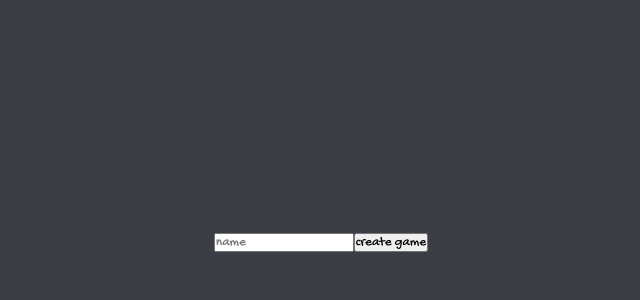
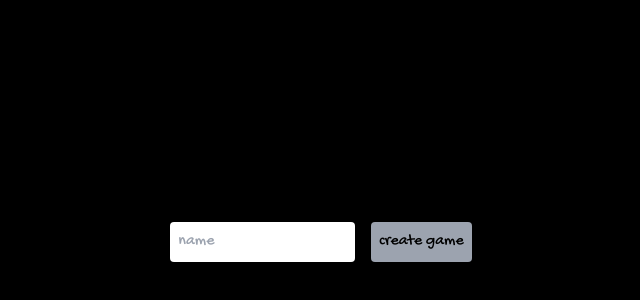
Before and after one commit to dstarr25/dpiction, a Vue app: page / in a window 1280 px wide. Shown: the part 158-458 px from the top of the page, without its empty margins (319-959 px from the left). Built offline with nearby package versions, Linux system fonts and the light colour scheme.

Commit message:
added tailwind and cool transitions.

```diff
--- a/index.html
+++ b/index.html
@@ -6,6 +6,7 @@
     <meta name="viewport" content="width=device-width, initial-scale=1.0">
     <title>dPiction</title>
     <link rel="stylesheet" href="https://fonts.googleapis.com/css2?family=Material+Symbols+Outlined:opsz,wght,FILL,GRAD@24,400,0,0" />
+    <script src="https://cdn.tailwindcss.com"></script>
   </head>
   <body>
     <div id="app"></div>
--- a/src/App.vue
+++ b/src/App.vue
@@ -28,12 +28,7 @@ export default {
         }
     },
     mounted() {
-        // let queryString = window.location.search;
-        // let urlParams = new URLSearchParams(queryString);
-
-        // if (urlParams.has('gameId')) {
-        //     locationFilter = urlParams.get('location');
-        // }
+        // something
     },
     computed: {
         urlSearchParams() {
@@ -70,12 +65,10 @@ export default {
                     this.players[data.name] = new Player(data.name)
                 }
             })
-            this.socket.addEventListener('error', (event) => {
-                // An error occurred during the connection attempt
-                sendErrorMessage('Connection error. Try again later.')
-            })
             this.socket.addEventListener('close', (event) => {
+                console.log('close event code: ', event.code)
                 sendErrorMessage(`Error: ${CodeMessages[event.code]}`)
+                this.resetData()
             })
         },
         createGame() {
@@ -85,6 +78,12 @@ export default {
         joinGame() {
             const gameId = this.urlSearchParams.get('gameId') as string
             this.startWebSocket(gameId)
+        },
+        resetData() {
+            this.players = { }
+            this.admin = ""
+            this.name = ""
+            this.gameId = ""
         }
     }
 }
@@ -92,16 +91,29 @@ export default {
 
 <template>
     <!-- <DrawingCanvas /> -->
-    <div class="container">
-        <div v-if="!gameId">
-            <input type="text" placeholder="name" v-model="name">
+    <div class="appContainer">
+        <transition mode="out-in"
+            enter-active-class="duration-300 ease-in-out"
+            enter-from-class="opacity-0"
+            enter-to-class="opacity-100"
+            leave-active-class="duration-300 ease-in-out"
+            leave-from-class="opacity-100"
+            leave-to-class="opacity-0"
+        >
+            <div v-if="!gameId" class="flex gap-4 bg-black p-10 w-full h-full flex justify-center items-center">
+                <input class="rounded p-2" type="text" placeholder="name" v-model="name">
 
-            <button v-if="!urlSearchParams.has('gameId')" type="button" @click="createGame">create game</button>
-            <button v-else type="button" @click="joinGame">join game</button>
+                <button v-if="!urlSearchParams.has('gameId')" class="bg-gray-400 rounded p-2 hover:scale-110 transition-all" type="button" @click="createGame">create game</button>
+                <button v-else type="button" class="bg-gray-400 rounded p-2" @click="joinGame">join game</button>
 
-        </div>
-        <div v-else>
-            <p v-for="playerName of Object.keys(players)" :key="playerName">{{ playerName }}</p>
-        </div>
+            </div>
+            <div v-else class="bg-red-400 w-full h-full flex justify-center items-center">
+                <p v-for="playerName of Object.keys(players)" :key="playerName">{{ playerName }}</p>
+            </div>
+        </transition>
     </div>
 </template>
+
+<style scoped>
+
+</style>
--- a/src/assets/main.css
+++ b/src/assets/main.css
@@ -43,7 +43,7 @@ a,
     --brushSize: 3;
 }
 
-.container {
+.appContainer {
 	margin: 0;
 	padding: 0;
 	width: 100vw;
@@ -52,20 +52,13 @@ a,
 	display: flex;
 	align-items: center;
 	justify-content: center;
-	background-color: #3b3e45;
-}
-
-.container:before, .container:after {
-	content: "";
-	position: absolute;
-	width: 100%;
-	height: 100%;
-	background:
-		repeating-conic-gradient(#0002 0.00008%, #fff0 .0004%, #fff0 .006%, #fff0 .0004%),
-		repeating-conic-gradient(#0002 0.0001%, #fff0 .0002%, #fff0 .0004%, #fff0 .00004%);
-	opacity: 0.75;
-	filter: blur(0.6px);
-	z-index: -1;
+    background-color:hsla(0,0%,10%,1);
+    background-image:
+        radial-gradient(at 77% 21%, hsla(22,0%,10%,1) 0px, transparent 50%),
+        radial-gradient(at 80% 70%, hsla(22,0%,20%,1) 0px, transparent 50%),
+        radial-gradient(at 15% 100%, hsla(241,0%,15%,1) 0px, transparent 50%),
+        radial-gradient(at 23% 28%, hsla(343,0%,10%,1) 0px, transparent 50%);
+    background-repeat: repeat;
 }
 
 *, *:before, *:after {
--- a/src/types.ts
+++ b/src/types.ts
@@ -28,12 +28,14 @@ export enum ToClientMessages {
 }
 
 export enum CloseReasons {
+    CONNECTION_ERROR = 1006,
     GAME_NO_EXIST = 4000,
     GAME_IN_PROGRESS = 4001,
     NAME_TAKEN = 4002,
 }
 
 export const CodeMessages = {
+    [CloseReasons.CONNECTION_ERROR]: `Couldn't connect to server.`,
     [CloseReasons.GAME_NO_EXIST]: 'The game you are trying to join does not exist.',
     [CloseReasons.GAME_IN_PROGRESS]: 'The game you are trying to join is in progress.',
     [CloseReasons.NAME_TAKEN]: 'The name you have chosen was already taken.',
```
